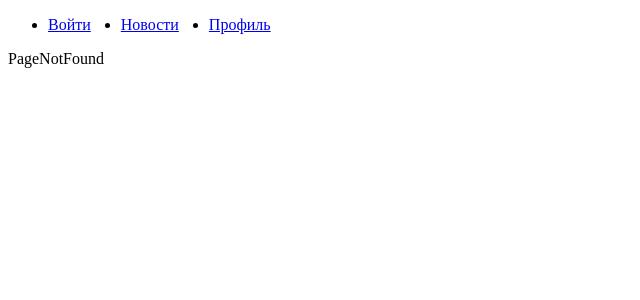
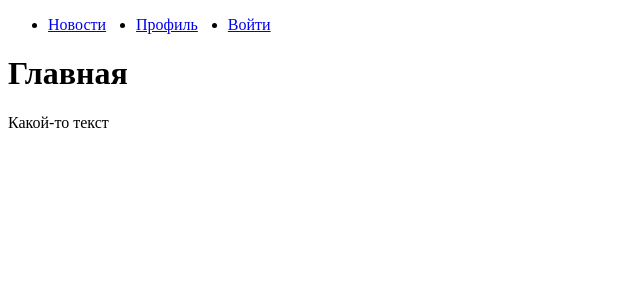
Before and after one commit to dmitriyzyuzin/maxpfrontend-tutorials, a React (Create React App) app in the folder tz-1/: page / in a window 1280 px wide. Shown: the top 300 px of the page, without its empty margins (0-640 px from the left). Built offline with nearby package versions, Linux system fonts and the light colour scheme.

Commit message:
ended task with logic without styles

```diff
--- a/tz-1/src/App.js
+++ b/tz-1/src/App.js
@@ -1,14 +1,14 @@
 import React, { Component } from 'react';
 import { Provider } from 'react-redux';
-import { BrowserRouter as Router, Switch, Route } from 'react-router-dom'
+import {BrowserRouter as Router, Switch, Route, Redirect} from 'react-router-dom'
 
 import configureStore from './store/configureStore';
-import News from './components/News';
-import Profile from "./components/Profile";
+import News from './components/News/News';
 import PageNotFound from "./components/PageNotFound";
 import LoginFormContainer from "./containers/LoginFormContainer";
-import NavBar from "./components/NavBar/NavBar";
-import { navBarItems } from './config';
+import ProfileContainer from "./containers/ProfileContainer";
+import Home from "./components/Home";
+import NavBarContainer from "./containers/NavBarContainer";
 
 const store = configureStore();
 
@@ -17,12 +17,14 @@ class App extends Component {
     return (
       <Provider store={store}>
         <Router>
-          <NavBar items={navBarItems} />
+          <NavBarContainer />
 
           <Switch>
+            <Route exact path='/' component={Home} />
             <Route path='/login' component={LoginFormContainer} />
             <Route path='/news' component={News} />
-            <Route path='/profile' component={Profile} />
+            <Route path='/profile' component={ProfileContainer} />
+            <Route path="/logout" render={() => (<Redirect to="/" />)} />
             <Route component={PageNotFound} />
           </Switch>
         </Router>
--- a/tz-1/src/actions/actionTypes.js
+++ b/tz-1/src/actions/actionTypes.js
@@ -1,9 +1,7 @@
 const LOG_IN = 'LOG_IN';
-const LOG_IN_SUCCESS = 'LOG_IN_SUCCESS';
-const LOG_IN_FAILURE = 'LOG_IN_FAILURE';
+const LOG_OUT = 'LOG_OUT';
 
 export {
     LOG_IN,
-    LOG_IN_SUCCESS,
-    LOG_IN_FAILURE
+    LOG_OUT,
 };
--- a/tz-1/src/actions/userActions.js
+++ b/tz-1/src/actions/userActions.js
@@ -1,4 +1,4 @@
-import { LOG_IN } from "./actionTypes";
+import { LOG_IN, LOG_OUT } from "./actionTypes";
 
 export function login(user, password) {
     return {
@@ -9,3 +9,9 @@ export function login(user, password) {
         }
     };
 }
+
+export function logout() {
+    return {
+        type: LOG_OUT
+    };
+}
--- /dev/null
+++ b/tz-1/src/components/Home.js
@@ -0,0 +1,16 @@
+import React from 'react';
+
+class Home extends React.Component {
+    render() {
+        return (
+            <div>
+                <h1>Главная</h1>
+                <div>
+                    Какой-то текст
+                </div>
+            </div>
+        );
+    }
+}
+
+export default Home;
--- a/tz-1/src/components/NavBar/NavBar.js
+++ b/tz-1/src/components/NavBar/NavBar.js
@@ -4,16 +4,35 @@ import './NavBar.css';
 
 class NavBar extends React.Component {
     render() {
+        const navigationItems = this.props.items.map(item => {
+            if (item.url === '/logout') {
+                return (
+                    <li
+                        key={item.id}
+                        className='navbar__item'
+                        onClick={this.props.onLogout}
+                    >
+                        <Link to={item.url}>
+                            {item.name}
+                        </Link>
+                    </li>
+                );
+            }
+            return (
+                <li
+                    key={item.id}
+                    className='navbar__item'
+                >
+                    <Link to={item.url}>
+                        {item.name}
+                    </Link>
+                </li>
+            );
+        });
         return (
             <nav>
                 <ul className='navbar'>
-                    {this.props.items.map(item => (
-                        <li key={item.id} className='navbar__item'>
-                            <Link to={item.url}>
-                                {item.name}
-                            </Link>
-                        </li>
-                    ))}
+                    {navigationItems}
                 </ul>
             </nav>
         );
--- /dev/null
+++ b/tz-1/src/components/News/News.css
@@ -0,0 +1,3 @@
+.news {
+    margin: 30px;
+}
--- a/tz-1/src/components/News.js
+++ b/tz-1/src/components/News/News.js
@@ -3,8 +3,8 @@ import React from 'react';
 class News extends React.Component {
     render() {
         return (
-            <div>
-                Новости
+            <div className="news">
+                Какие-то новости...
             </div>
         );
     }
--- a/tz-1/src/components/Profile.js
+++ b/tz-1/src/components/Profile.js
@@ -4,7 +4,7 @@ class Profile extends React.Component {
     render() {
         return (
             <div>
-                Профиль
+                Админ парольный
             </div>
         );
     }
--- a/tz-1/src/config.js
+++ b/tz-1/src/config.js
@@ -1,9 +1,4 @@
 const navBarItems = [
-    {
-        id: 0,
-        name: 'Войти',
-        url: '/login'
-    },
     {
         id: 1,
         name: 'Новости',
--- /dev/null
+++ b/tz-1/src/containers/NavBarContainer.js
@@ -0,0 +1,40 @@
+import React from 'react';
+import { connect } from 'react-redux';
+import { navBarItems } from '../config';
+import NavBar from "../components/NavBar/NavBar";
+import { logout } from "../actions/userActions";
+
+class NavBarContainer extends React.Component {
+    render() {
+        const isLoggedIn = this.props.isLoggedIn;
+        const userNavigationItem = {
+            id: navBarItems.length + 1,
+            name: isLoggedIn? 'Выход' : 'Войти',
+            url: isLoggedIn ? '/logout' : '/login'
+        };
+        const navigationItems = [...navBarItems, userNavigationItem];
+        return (
+            <NavBar
+                items={navigationItems}
+                onLogout={this.props.onLogout}
+            />
+        );
+    }
+}
+
+const mapStateToProps = state => {
+    return {
+        isLoggedIn: state.user.isLoggedIn
+    }
+};
+
+const mapDispatchToProps = dispatch => ({
+    onLogout: () => {
+        dispatch(logout());
+    },
+});
+
+export default connect(
+    mapStateToProps,
+    mapDispatchToProps
+)(NavBarContainer);
--- /dev/null
+++ b/tz-1/src/containers/ProfileContainer.js
@@ -0,0 +1,29 @@
+import React from 'react';
+import { connect } from 'react-redux';
+import { Link } from "react-router-dom";
+import Profile from '../components/Profile';
+
+class ProfileContainer extends React.Component {
+    render() {
+        if (this.props.isLoggedIn) {
+            return (
+                <Profile />
+            );
+        }
+        return (
+            <div>
+                <span>Необходимо сначала <Link to='/login'>авторизоваться</Link></span>
+            </div>
+        );
+    }
+}
+
+const mapStateToProps = state => {
+    return {
+        isLoggedIn: state.user.isLoggedIn
+    }
+};
+
+export default connect(
+    mapStateToProps
+)(ProfileContainer);
--- a/tz-1/src/reducers/user.js
+++ b/tz-1/src/reducers/user.js
@@ -13,6 +13,11 @@ const user = (state = initialState, action) => {
                 ...state,
                 isLoggedIn: auth(user, password)
             });
+        case 'LOG_OUT':
+            return Object.assign({}, state, {
+                ...state,
+                isLoggedIn: false
+            });
         default:
             return state;
     }
```
